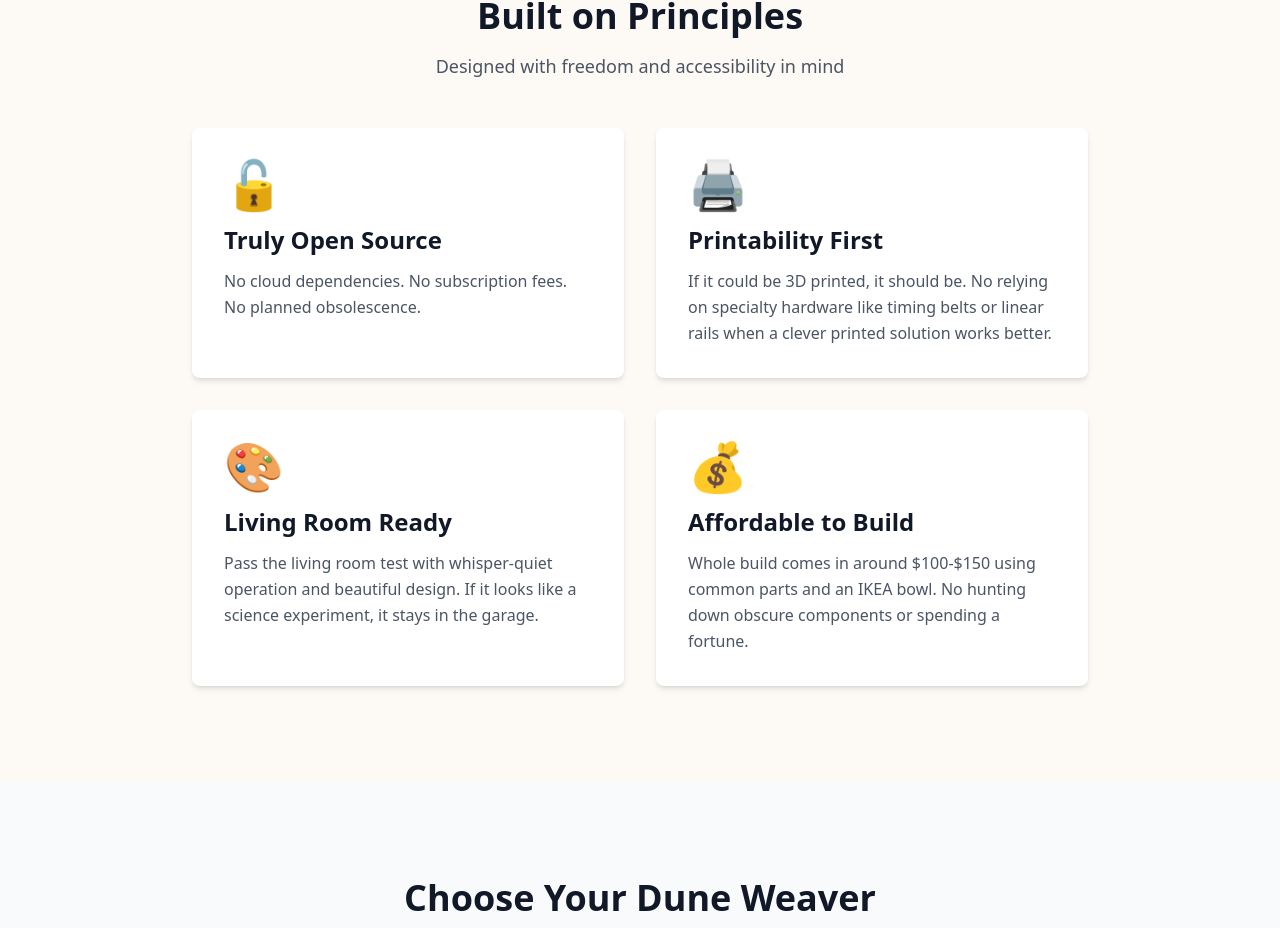
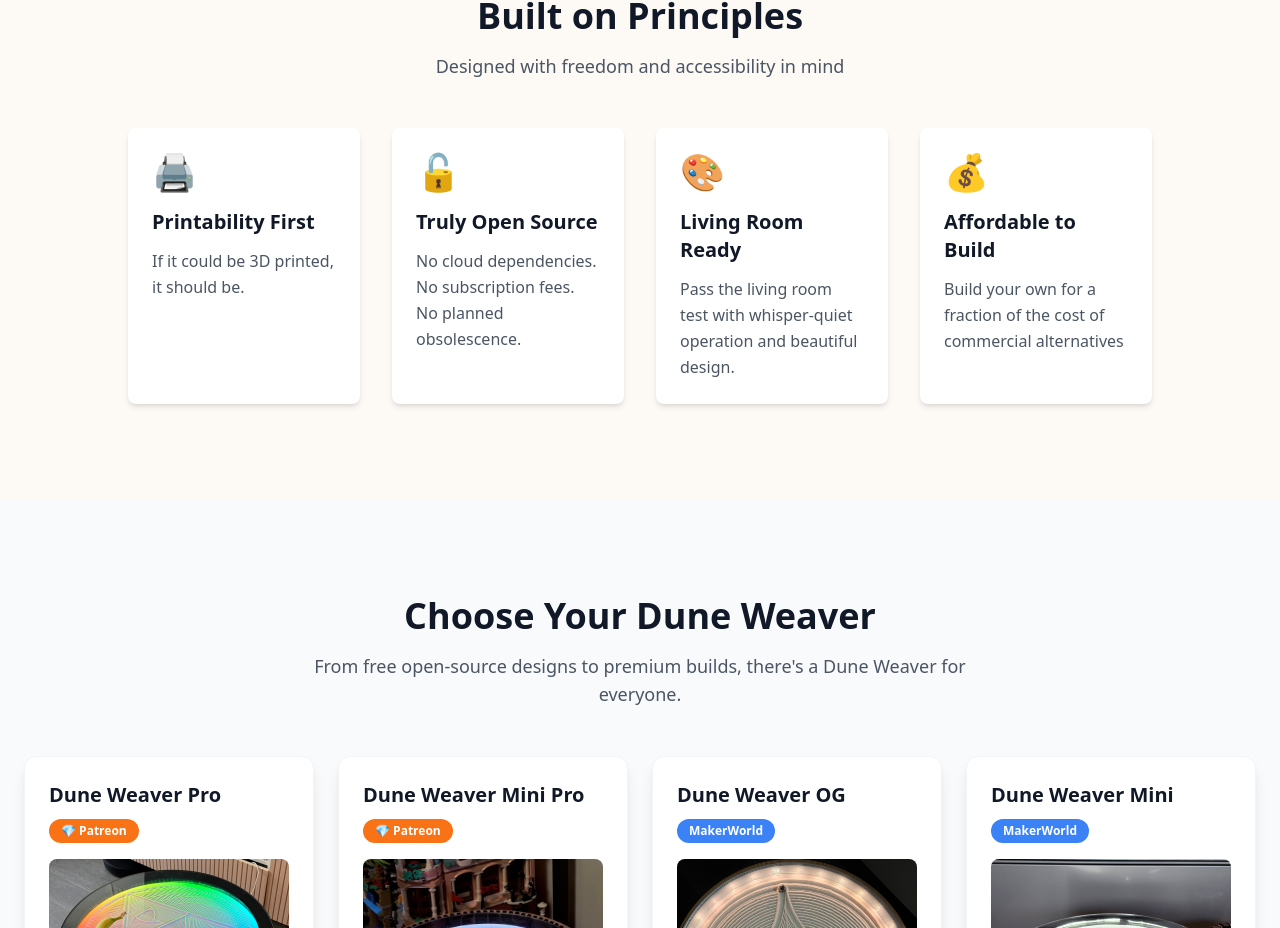
Before and after one commit to tuanchris/dune-weaver-website, a Next.js app: page / in a window 1280 px wide. Shown: the part 1412-2340 px from the top of the page. Built offline with nearby package versions, Linux system fonts and the light colour scheme.

Commit message:
Update build principles

```diff
--- a/components/FeaturesSection.tsx
+++ b/components/FeaturesSection.tsx
@@ -9,23 +9,23 @@ interface Feature {
 
 const features: Feature[] = [
   {
+    title: 'Printability First',
+    description: 'If it could be 3D printed, it should be. ',
+    icon: '🖨️',
+  },
+  {
     title: 'Truly Open Source',
     description: 'No cloud dependencies. No subscription fees. No planned obsolescence.',
     icon: '🔓',
   },
   {
-    title: 'Printability First',
-    description: 'If it could be 3D printed, it should be. No relying on specialty hardware like timing belts or linear rails when a clever printed solution works better.',
-    icon: '🖨️',
-  },
-  {
     title: 'Living Room Ready',
-    description: 'Pass the living room test with whisper-quiet operation and beautiful design. If it looks like a science experiment, it stays in the garage.',
+    description: 'Pass the living room test with whisper-quiet operation and beautiful design. ',
     icon: '🎨',
   },
   {
     title: 'Affordable to Build',
-    description: 'Whole build comes in around $100-$150 using common parts and an IKEA bowl. No hunting down obscure components or spending a fortune.',
+    description: 'Build your own for a fraction of the cost of commercial alternatives',
     icon: '💰',
   },
 ];
@@ -42,14 +42,14 @@ export const FeaturesSection: React.FC = () => {
         </p>
       </div>
 
-      <div className="grid grid-cols-1 md:grid-cols-2 gap-8 max-w-4xl mx-auto">
+      <div className="grid grid-cols-1 md:grid-cols-4 gap-8 max-w-5xl mx-auto">
         {features.map((feature, index) => (
           <div
             key={index}
-            className="bg-white rounded-lg p-8 shadow-md hover:shadow-lg transition-shadow"
+            className="bg-white rounded-lg p-6 shadow-md hover:shadow-lg transition-shadow"
           >
-            <div className="text-5xl mb-4">{feature.icon}</div>
-            <h3 className="text-2xl font-bold text-gray-900 mb-3">
+            <div className="text-4xl mb-4">{feature.icon}</div>
+            <h3 className="text-xl font-bold text-gray-900 mb-3">
               {feature.title}
             </h3>
             <p className="text-gray-600 leading-relaxed">
```
